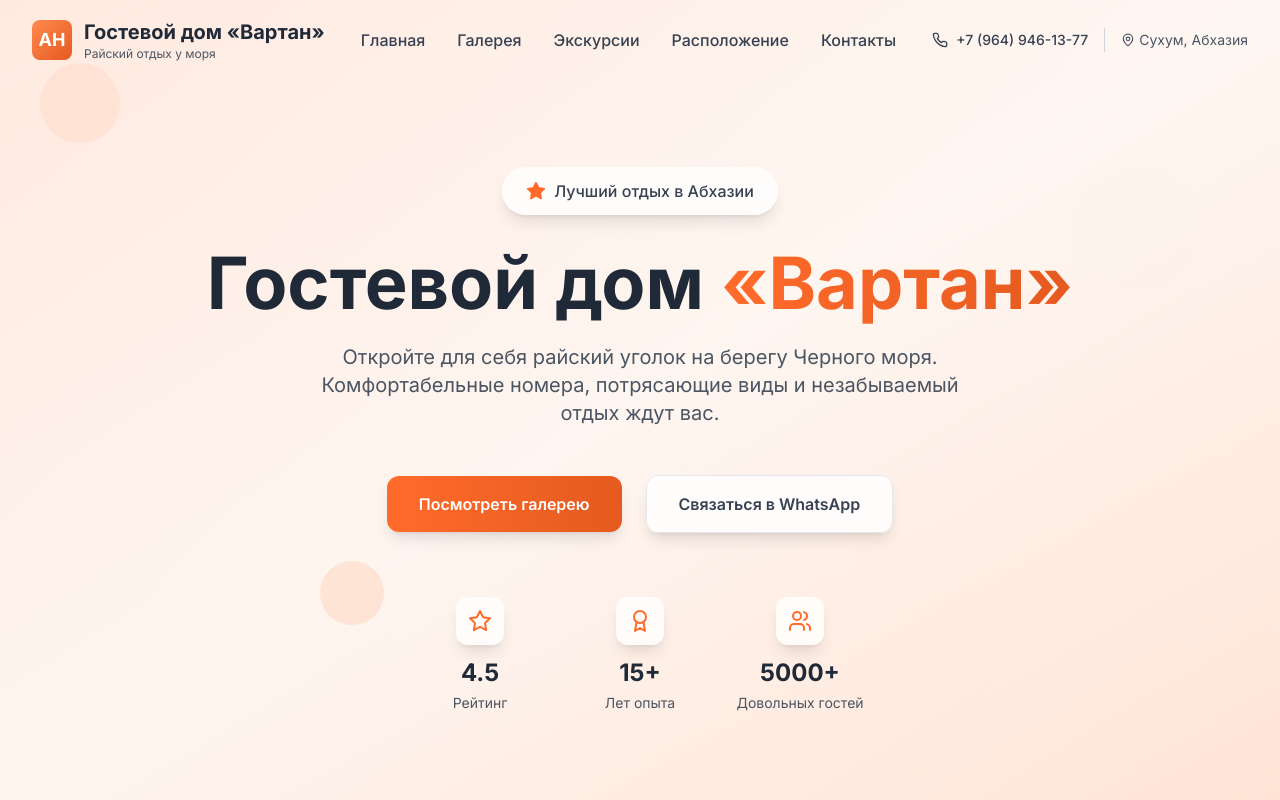
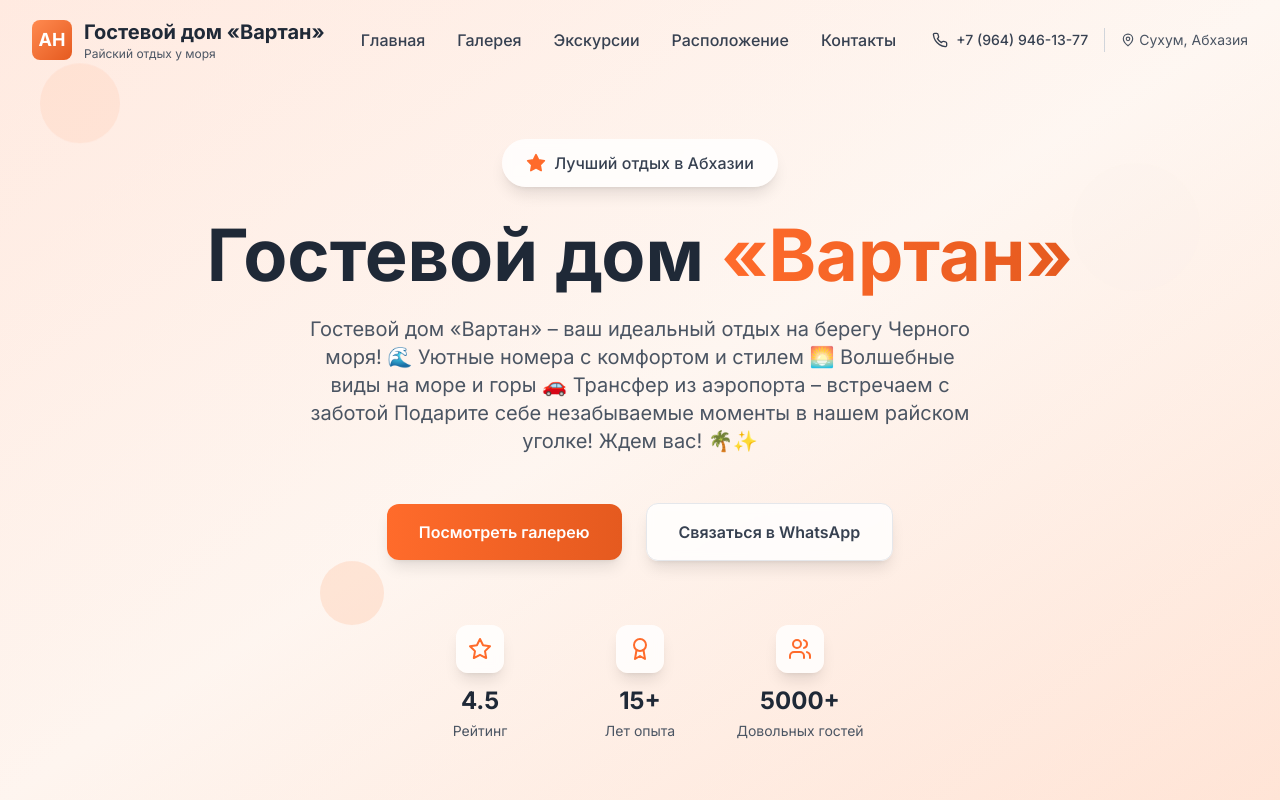
Before and after one commit to hotel-vartan/site, a React (Vite) app: page / in a window 1280 px wide. Shown: the top 800 px of the page. Built offline with nearby package versions, Linux system fonts and the light colour scheme.

Commit message:
Update Hero.tsx

```diff
--- a/src/components/Hero.tsx
+++ b/src/components/Hero.tsx
@@ -78,8 +78,11 @@ const Hero = () => {
             transition={{ delay: 0.6, duration: 0.8 }}
             className="text-lg sm:text-xl text-gray-600 dark:text-gray-300 mb-12 max-w-2xl mx-auto leading-relaxed"
           >
-            Откройте для себя райский уголок на берегу Черного моря.
-            Комфортабельные номера, потрясающие виды и незабываемый отдых ждут вас.
+Гостевой дом «Вартан» – ваш идеальный отдых на берегу Черного моря!
+🌊 Уютные номера с комфортом и стилем
+🌅 Волшебные виды на море и горы
+🚗 Трансфер из аэропорта – встречаем с заботой
+Подарите себе незабываемые моменты в нашем райском уголке! Ждем вас! 🌴✨
           </motion.p>
 
           {/* CTA Buttons */}
```
